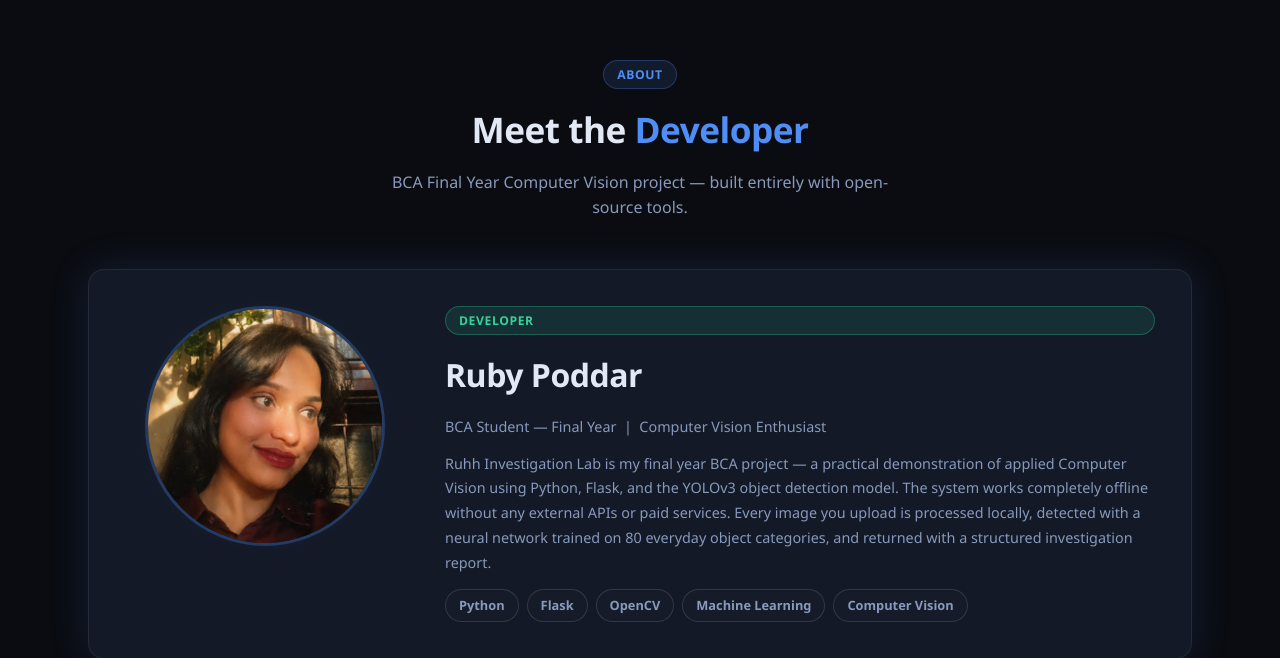
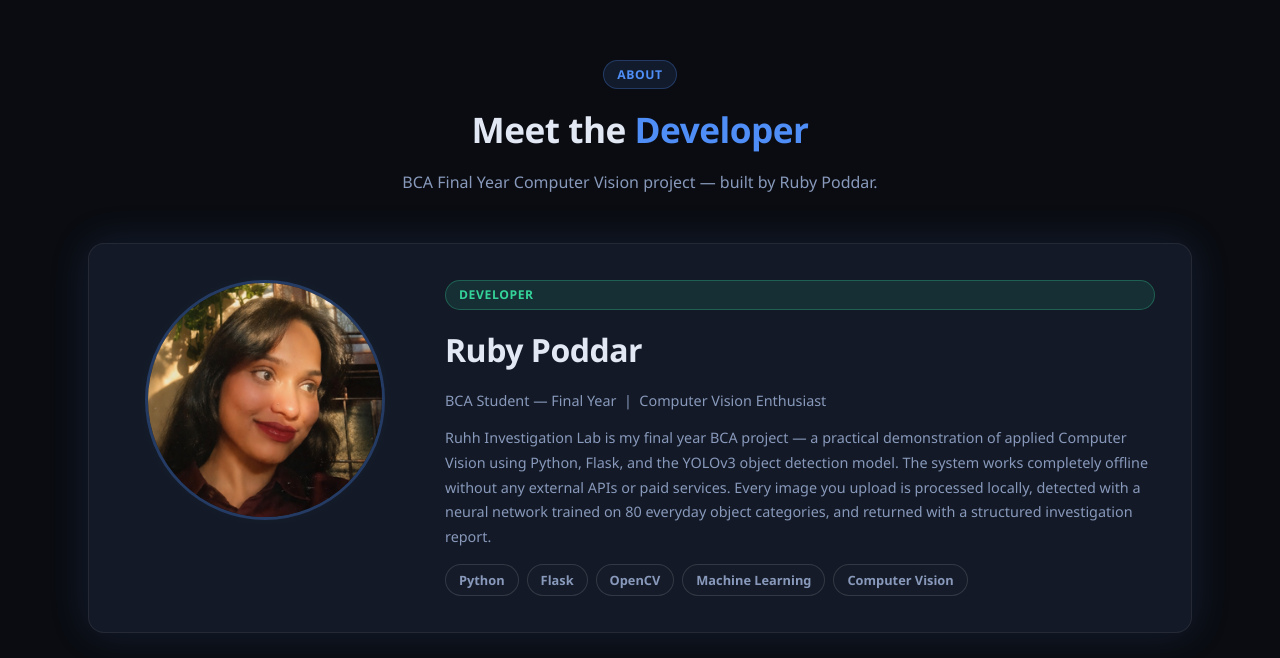
Before and after one commit to rubypoddarr/Ruhh-Investigation-Lab, a Flask app: page /about in a window 1280 px wide. Shown: the part 63-721 px from the top of the page. Run offline with Flask 3, Linux system fonts and the light colour scheme.

Commit message:
Update project description with developer name

```diff
--- a/templates/about.html
+++ b/templates/about.html
@@ -26,7 +26,7 @@
     <div class="page-head">
         <span class="badge">About</span>
         <h1>Meet the <span class="accent">Developer</span></h1>
-        <p>BCA Final Year Computer Vision project — built entirely with open-source tools.</p>
+        <p>BCA Final Year Computer Vision project — built by Ruby Poddar.</p>
     </div>
 
     <!-- Developer hero card -->
```
